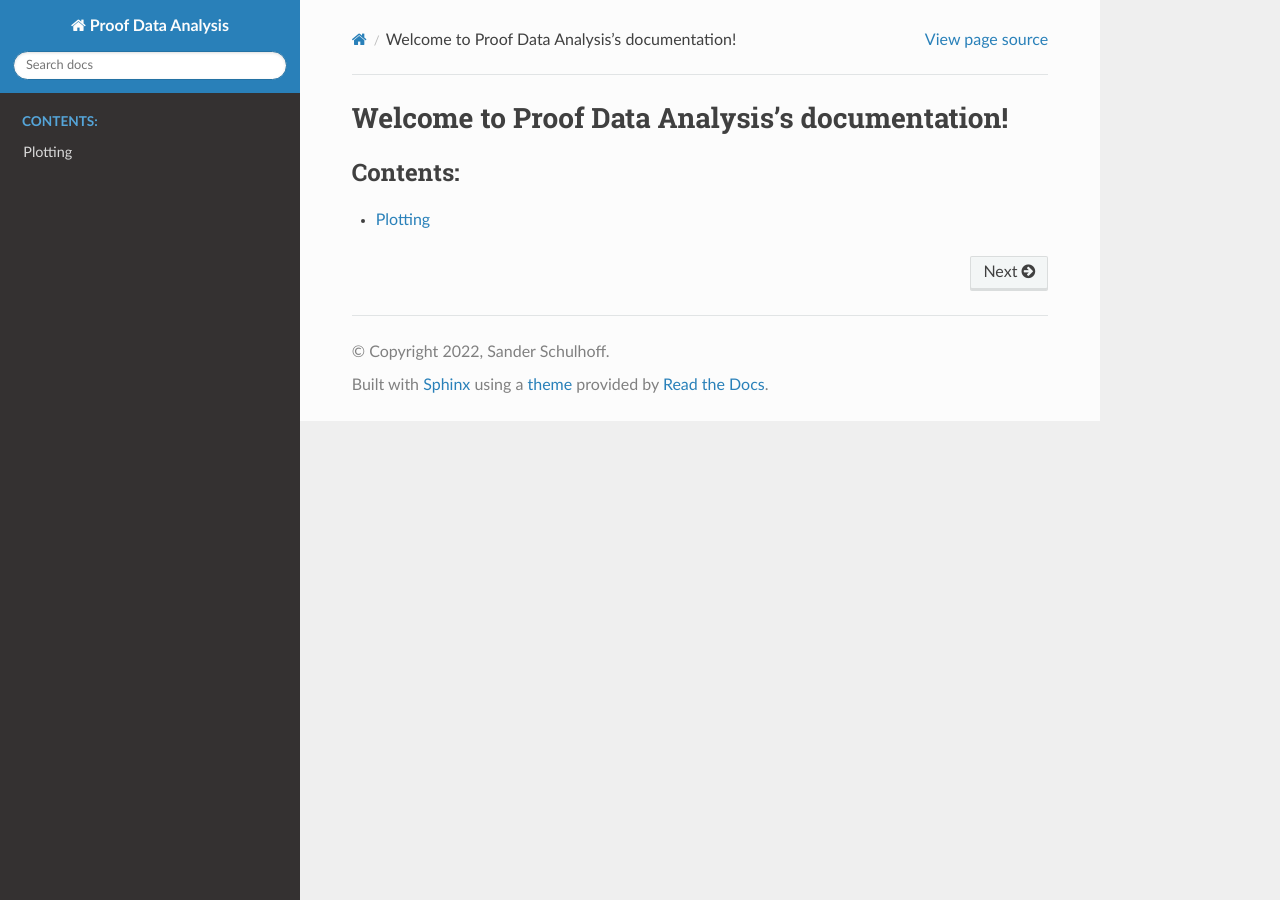
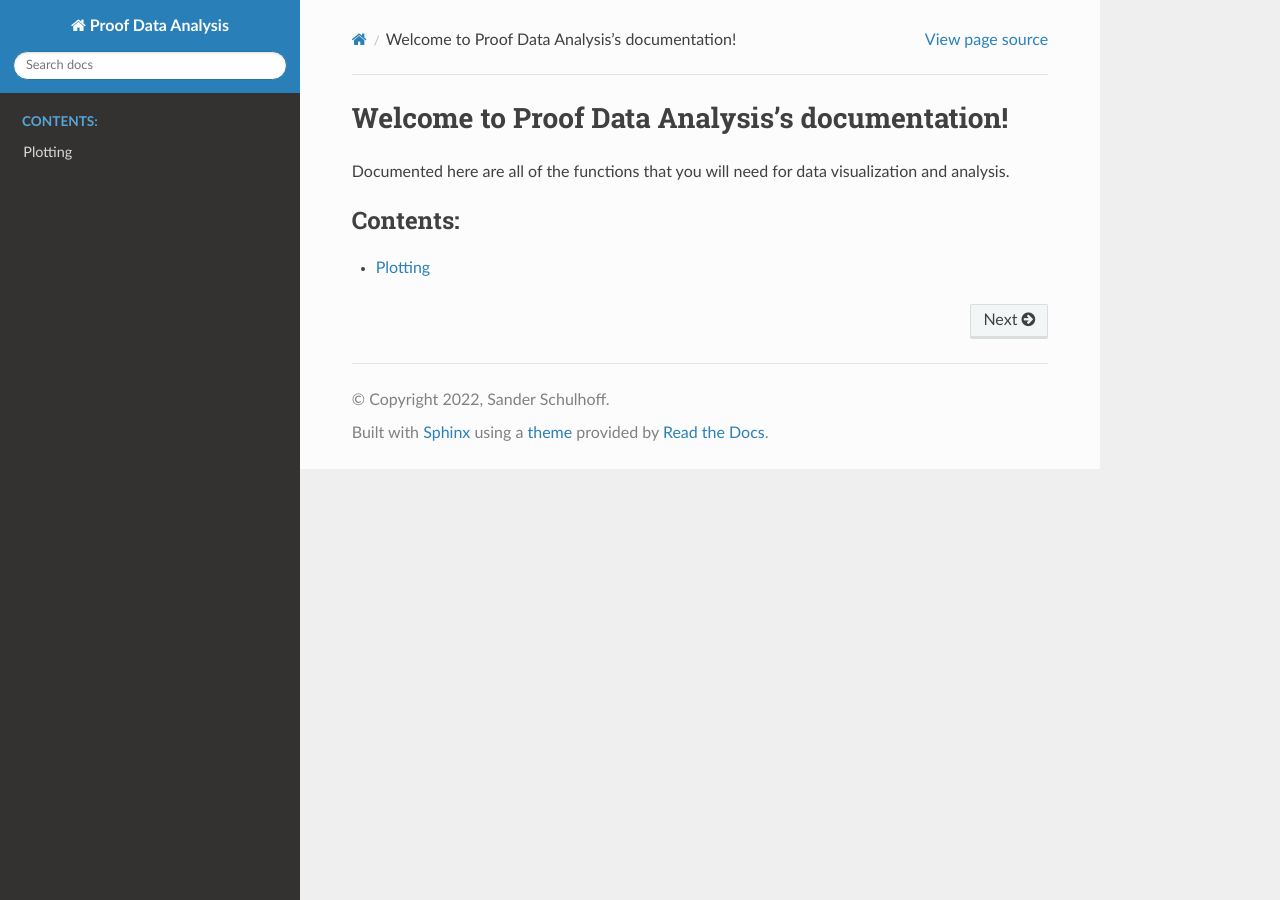
Before and after one commit to code-keylogger/Data-Analysis, a Sphinx documentation site: the page built from docs/source/index.rst, in a window 1280 px wide. Built offline with Sphinx 7.4.7 and the Read the Docs theme 2.0.0, drawn with Linux system fonts in a browser that asks for light colours.

Commit message:
docs: index instructional tip

```diff
--- a/docs/source/index.rst
+++ b/docs/source/index.rst
@@ -6,6 +6,10 @@
 Welcome to Proof Data Analysis's documentation!
 ===============================================
 
+Documented here are all of the functions that you will need for data visualization
+and analysis.
+
+
 .. toctree::
    :maxdepth: 2
    :caption: Contents:
```
